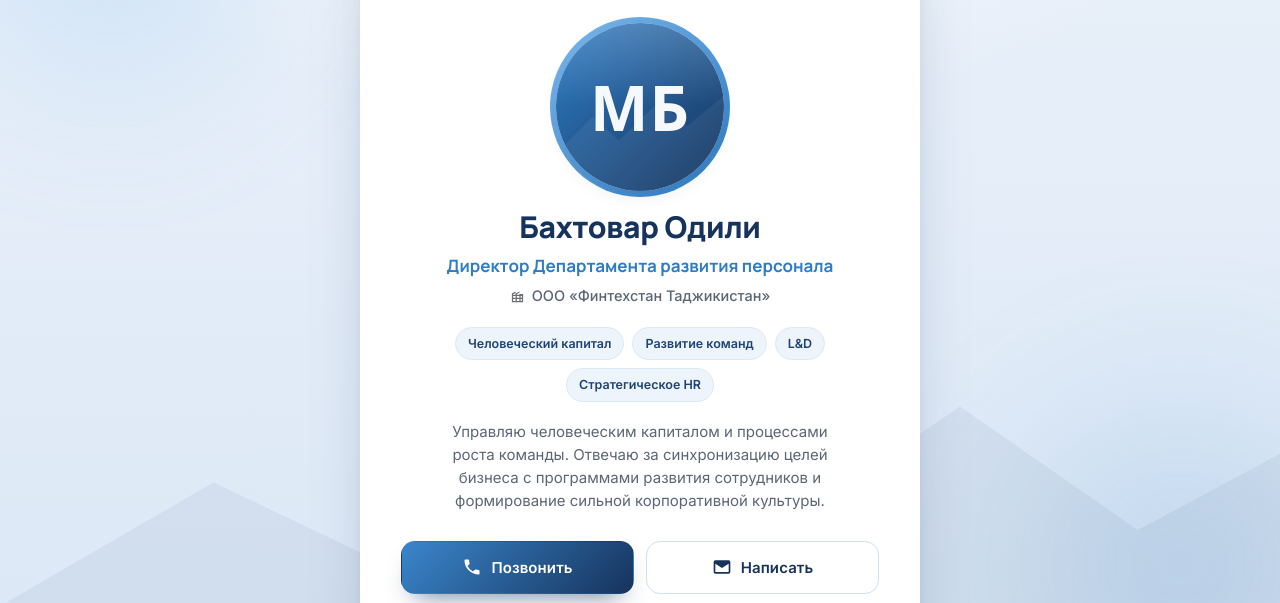
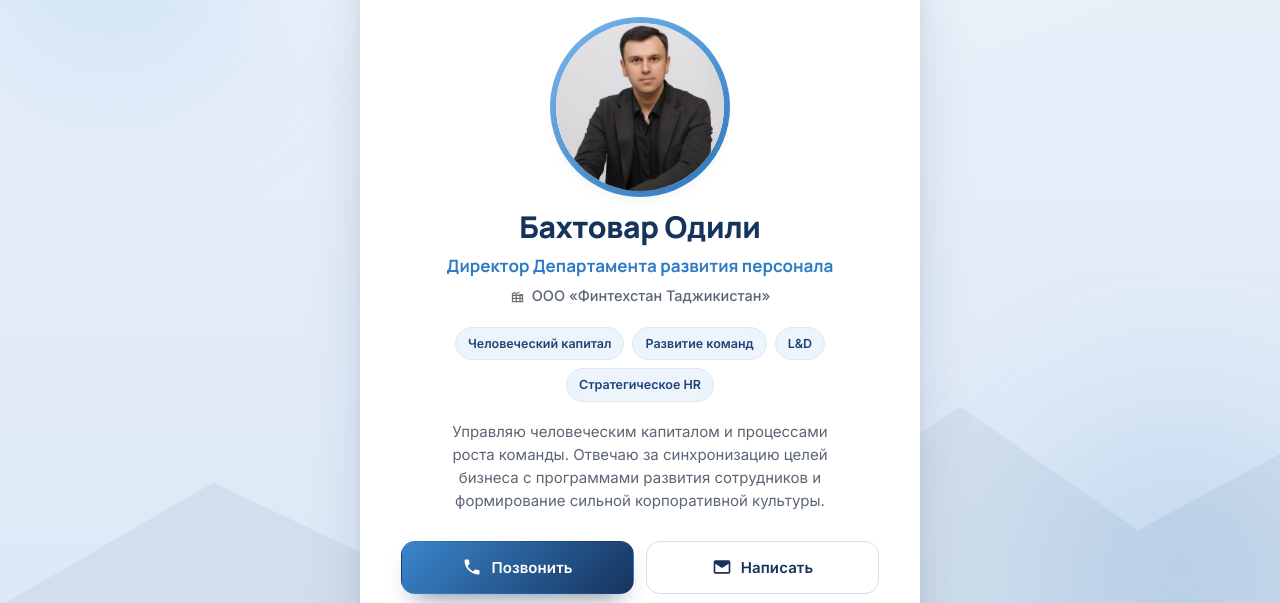
Before and after one commit to Saidmuhammad2020/bakhtovarodili, a plain HTML site: page index.html in a window 1280 px wide. Shown: the part 156-759 px from the top of the page. Drawn offline with nearby package versions, Linux system fonts and the light colour scheme.

Commit message:
feat: replace circular avatar photo with Бахтовар.jpg
- Update avatar in identity section (index.html)
- Add real profile photo to assets/img/

```diff
--- a/index.html
+++ b/index.html
@@ -106,7 +106,7 @@
     <section class="identity">
       <div class="avatar reveal">
         <span class="avatar__ring" aria-hidden="true"></span>
-        <img class="avatar__img" src="assets/img/avatar-placeholder.svg"
+        <img class="avatar__img" src="assets/img/Бахтовар.jpg"
              alt="Бахтовар Одили" width="168" height="168"
              onerror="this.onerror=null;this.src='assets/img/avatar-placeholder.svg'">
       </div>
```
Also changed, not shown: assets/img/Бахтовар.jpg (added).
